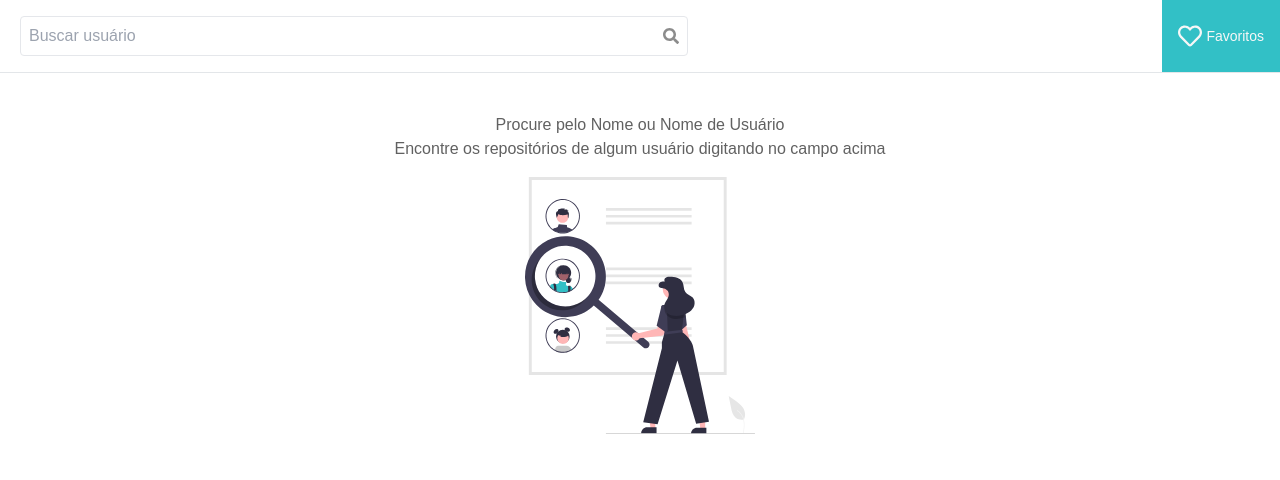
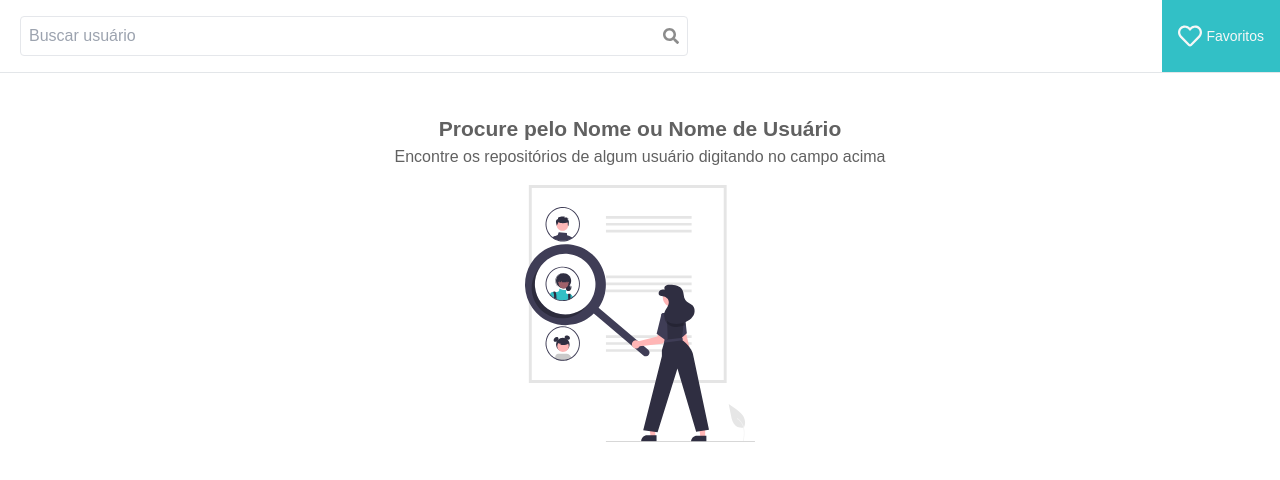
Before and after one commit to anapfern/GitHub-Repos, a React (Vite) app: page / in a window 1280 px wide. Shown: the top 480 px of the page. Built offline with nearby package versions, Linux system fonts and the light colour scheme.

Commit message:
style: update styles in index.css

```diff
--- a/src/index.css
+++ b/src/index.css
@@ -1,3 +1,29 @@
 @tailwind base;
 @tailwind components;
 @tailwind utilities;
+
+@layer base {
+  * {
+    @apply font-sans;
+  }
+
+  h1 {
+    @apply text-h1 font-semibold;
+  }
+
+  h2 {
+    @apply text-h2 font-semibold;
+  }
+
+  h3 {
+    @apply text-h3 font-medium;
+  }
+
+  h4 {
+    @apply text-h4 font-semibold;
+  }
+
+  h5 {
+    @apply text-h5 font-normal;
+  }
+}
```
